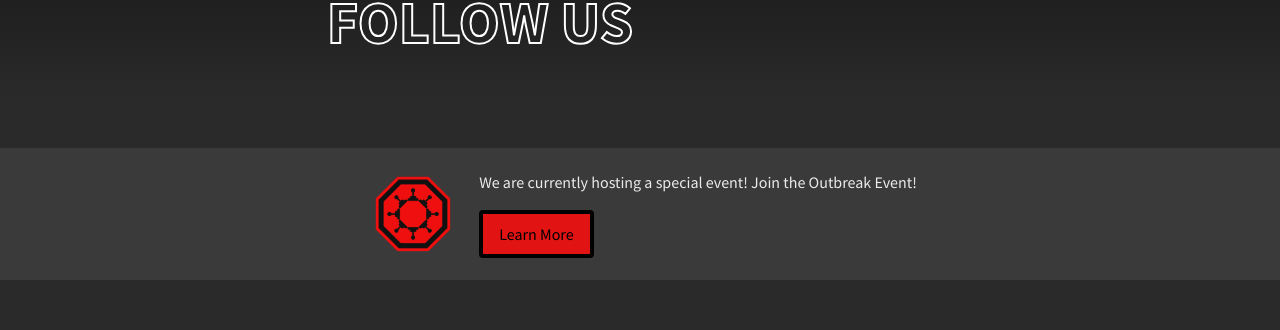
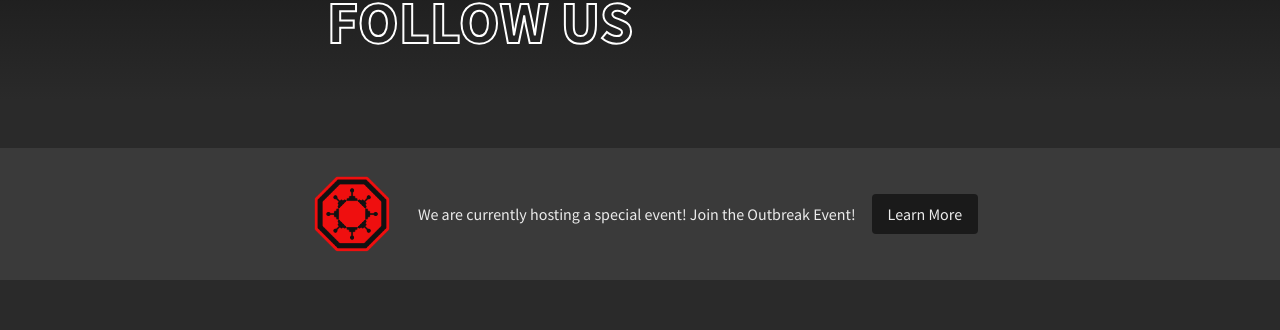
Before and after one commit to austinengelbrecht/toxictournaments, a Vue app: page /home in a window 1280 px wide. Shown: the part 858-1188 px from the top of the page. Built offline with nearby package versions, Linux system fonts and the light colour scheme; some icons are missing; a web font is replaced by a local one.

Commit message:
Cleanup styles

```diff
--- a/src/components/SpecialEvent.vue
+++ b/src/components/SpecialEvent.vue
@@ -1,6 +1,6 @@
 <template>
   <section
-    class="flex mx-auto my-0 gap-4 items-center justify-center mt-12 p-4 bg-onyx-1"
+    class="flex mx-auto my-0 gap-4 items-center justify-center mt-12 p-4 bg-onyx-1 flex-wrap"
   >
     <img
       src="/OutbreakLogo.png"
@@ -11,16 +11,15 @@
       width="100"
     />
 
-    <div class="flex flex-col gap-4">
     We are currently hosting a special event! Join the Outbreak Event!
+
     <a
       href="http://34.71.9.100/"
       rel="nofollow"
       target="_blank"
-        class="button text-center self-start"
+      class="button text-center"
       >Learn More</a
     >
-    </div>
   </section>
 </template>
 
@@ -31,15 +30,14 @@ export default {};
 <style lang="scss" scoped>
 .button {
   padding: 0.5rem 1rem;
-  border: black 4px solid;
   border-radius: 0.25rem;
-  background-color: #e21313;
-  color: black;
-  transition: background-color 0.3s ease-in-out;
+  background-color: $onyx-3;
+  transition: all 0.25s ease-in-out;
 
   &:hover,
   &:focus {
-    background-color: $toxic-3;
+    background-color: $onyx-2;
+    transform: translateY(-2px);
   }
 }
 </style>
```
Lines whose indentation alone changed are shown as unchanged.
